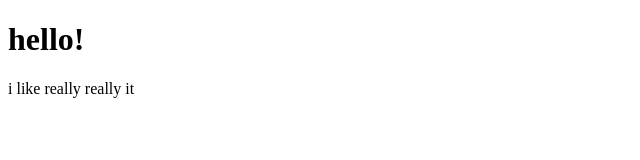
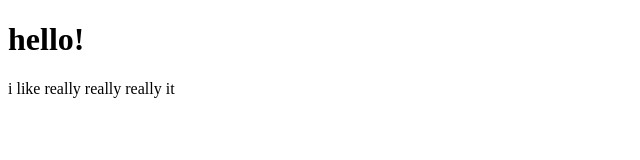
Before and after one commit to hkkang04/gittestpublic, a plain HTML site: page index.html in a window 1280 px wide. Shown: the full height of the page, 0-640 px from the left. Drawn offline with Linux system fonts and the light colour scheme.

Commit message:
Update index.html

```diff
--- a/index.html
+++ b/index.html
@@ -2,6 +2,6 @@
 <html lang="en">
 <body>
 	<h1> hello! </h1>
-	<p> i like really really it </p>
+	<p> i like really really really it </p>
 </body>
 </html>
```
